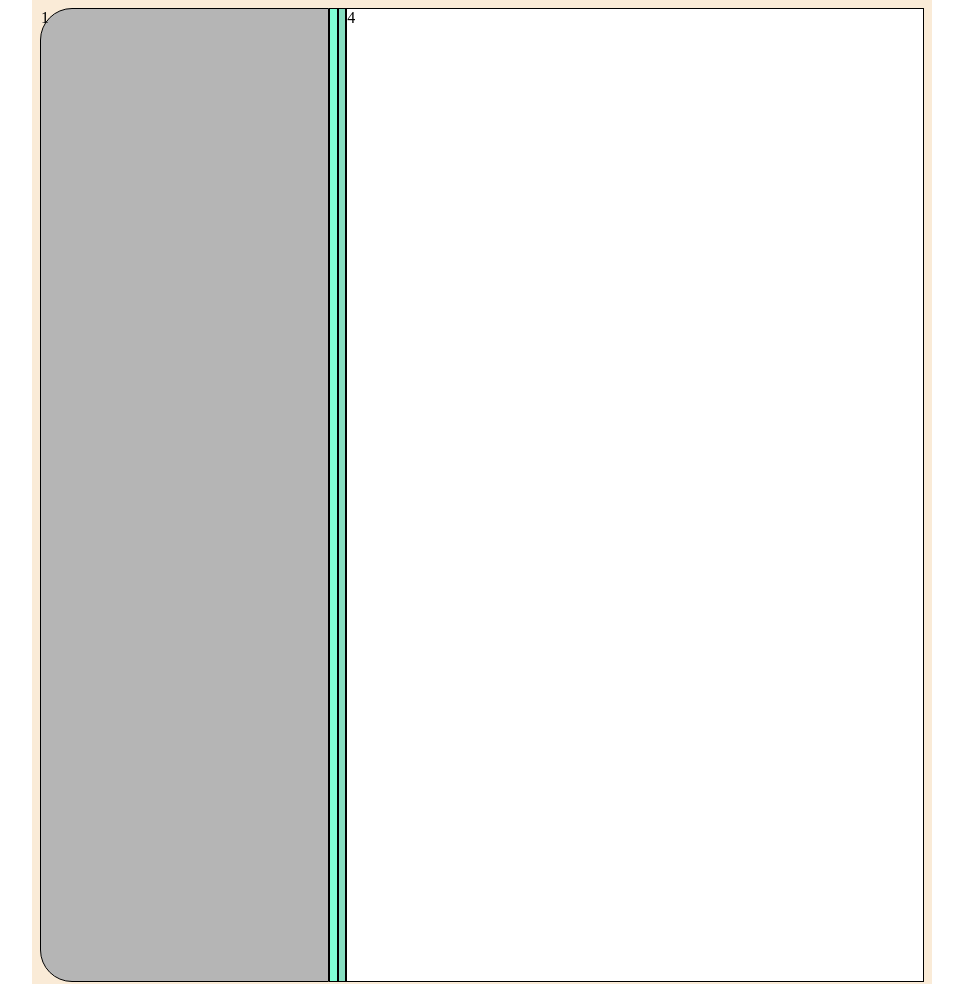
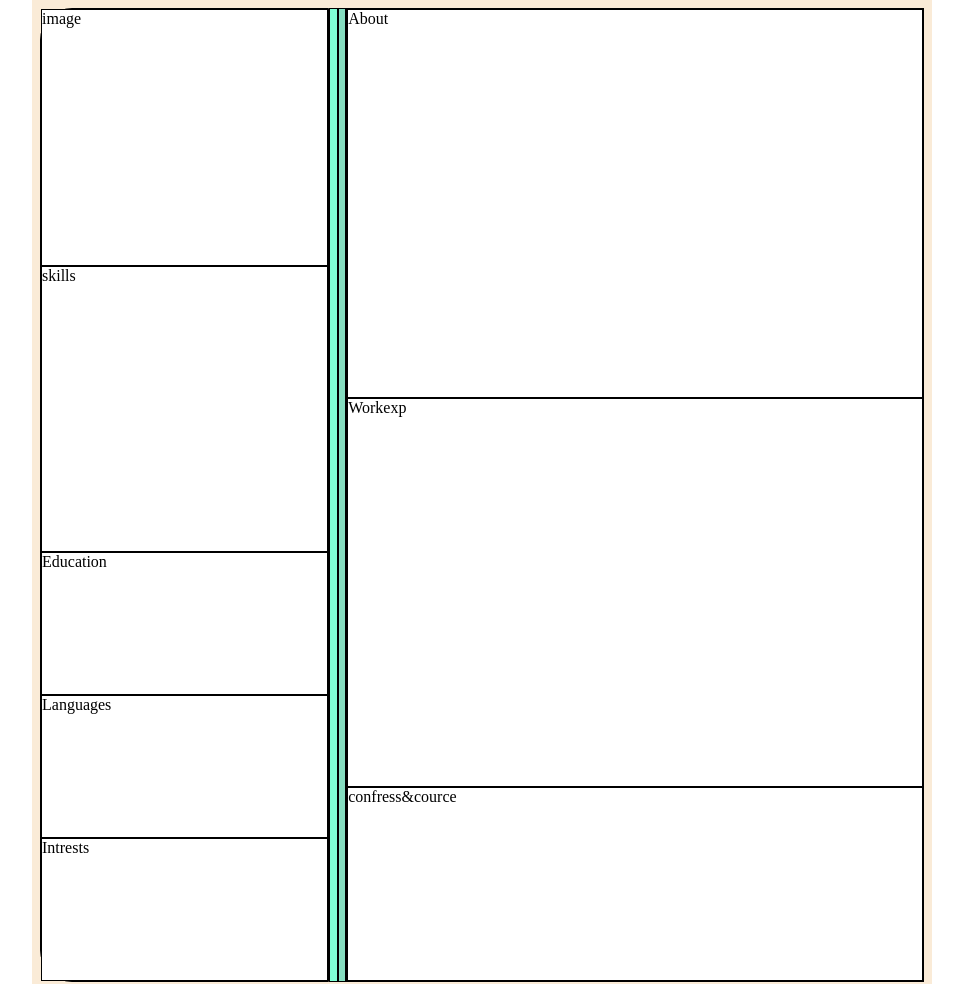
Before and after one commit to tAdithyan/resumetemplate, a plain HTML site: page index.html in a window 1280 px wide. Shown: the top 984 px of the page, without its empty margins (158-1121 px from the left). Drawn offline with Linux system fonts and the light colour scheme.

Commit message:
grid section created"

```diff
--- a/index.html
+++ b/index.html
@@ -8,10 +8,23 @@
 </head>
 <body>
 <div class="wrapper">
-<div class="item item1">1</div>
+<div class="item item1">
+  <div class="item item1c">image</div>
+  <div class="item item1c">skills</div>
+  <div class="item item1c">Education</div>
+  <div class="item item1c">Languages</div>
+  <div class="item item1c">Intrests</div>
+</div>
 <div class="item item2"></div>
 <div class="item item3"></div>
-<div class="item item4">4</div>
+<div class="item item4">
+  <div class="item item1c">About</div>
+  <div class="item item1c">Workexp</div>
+  <div class="item item1c">confress&cource</div>
+
+
+
+</div>
 
 
 
--- a/style.css
+++ b/style.css
@@ -8,7 +8,7 @@ margin: 50;
 }
 .wrapper{
  max-width: 900px;
- height: 990px;
+ min-height: 990px;
  margin: auto;
  background-color: antiquewhite;
  display: grid;
@@ -25,6 +25,8 @@ margin: 50;
   background-color: rgb(181, 181, 181);
   border-top-left-radius: 2rem;
   border-bottom-left-radius: 2rem;
+  display: grid;
+  grid-template-rows: .9fr 1fr .5fr .5fr .5fr;
 }
 .wrapper .item2{
   background-color:aquamarine;
@@ -32,3 +34,7 @@ margin: 50;
 .wrapper .item3{
   background-color: rgb(133, 221, 192);
 }
+.wrapper .item4{
+  display: grid;
+  grid-template-rows: 1fr 1fr .5fr ;
+}
```
Also changed, not shown: source/user_icon_149329.png (added).
